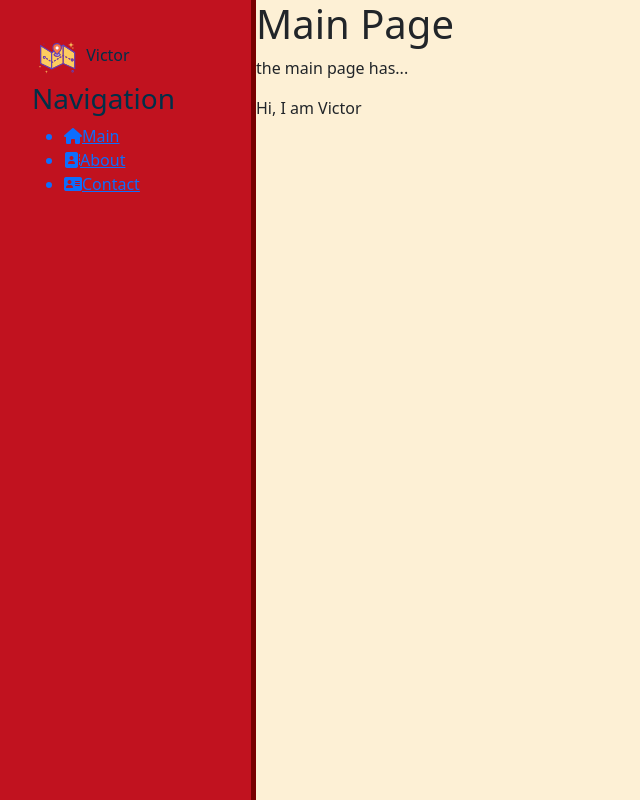
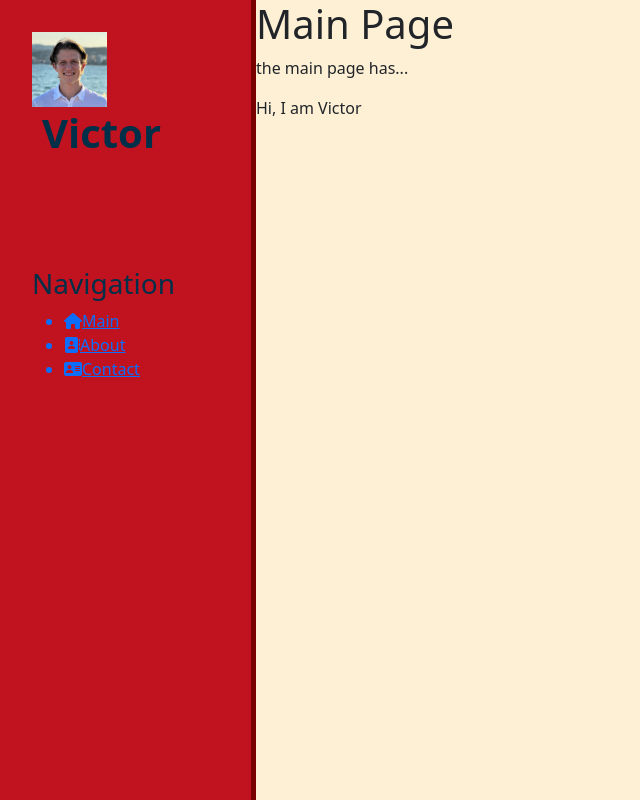
Before and after one commit to b4l4k/myselfweb, a Django app: page / in a window 1280 px wide. Shown: the whole page, without its empty margins (0-640 px from the left). Run offline with Django 5.2, Linux system fonts and the light colour scheme; some libraries are stand-ins or nearby versions.

Commit message:
some style changes

```diff
--- a/hello_django/prjctdjango/main/static/main/css/main.css
+++ b/hello_django/prjctdjango/main/static/main/css/main.css
@@ -20,6 +20,19 @@ aside {
     border-right: 5px solid #780000;
 }
 
-img {
-    width: 50px;
+aside img {
+    width: 75px;
+    float: left;
 }
+
+aside .logo {
+    font-size: 40px;
+    margin-left: 10px;
+    font-weight: bold;
+    position: relative;
+    top: -4px;
+}
+
+aside h3 {
+    margin-top: 100px;
+}
--- a/hello_django/prjctdjango/main/templates/main/layout.html
+++ b/hello_django/prjctdjango/main/templates/main/layout.html
@@ -13,8 +13,8 @@
 </head>
 <body>
     <aside>
-        <img src="{% static 'main/img/logo.svg' %}" alt="Logo">
-        <span>Victor</span>
+        <img src="{% static 'main/img/logo.jpeg' %}" alt="Logo">
+        <span class="logo">Victor</span>
         <h3>Navigation</h3>
         <ul>
             <a href=""><li><i class="fa-solid fa-house"></i>Main</li></a>
```
Also changed, not shown: hello_django/prjctdjango/main/static/main/img/logo.jpeg (added), hello_django/prjctdjango/main/static/main/img/logo.svg (deleted).
